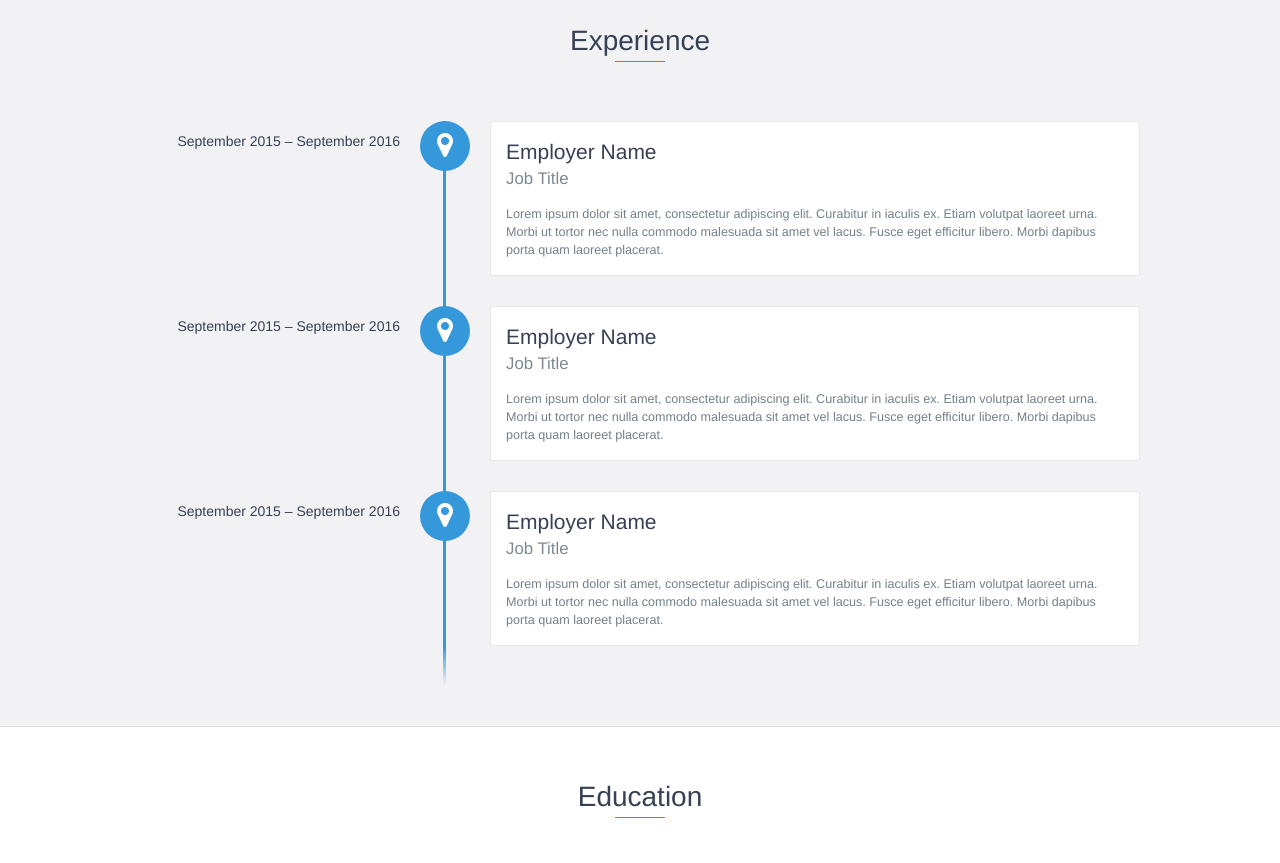
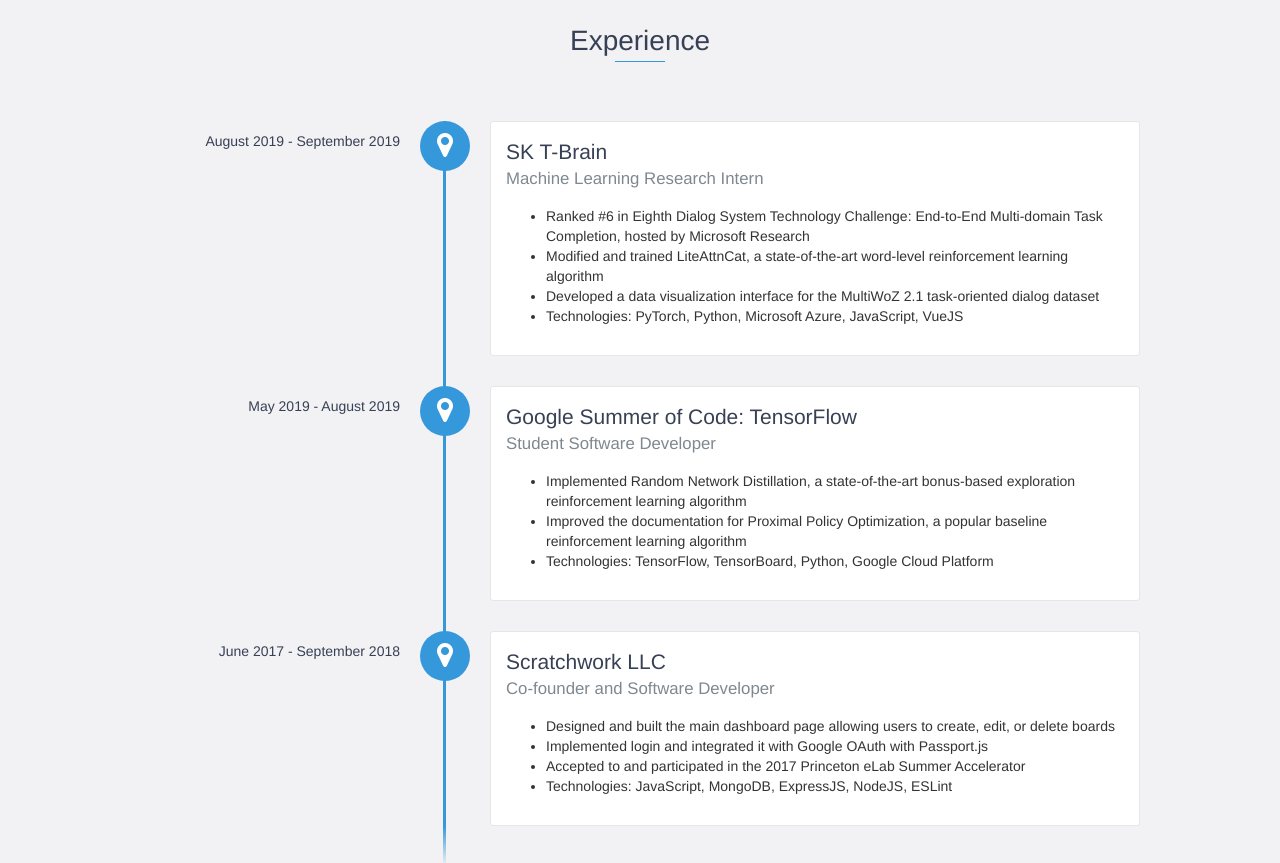
Before and after one commit to seungjaeryanlee/seungjaeryanlee.github.io, a plain HTML site: page index.html in a window 1280 px wide. Shown: the part 1060-1923 px from the top of the page. Drawn offline with nearby package versions, Linux system fonts and the light colour scheme.

Commit message:
Update the experience section

```diff
--- a/index.html
+++ b/index.html
@@ -91,28 +91,60 @@
     <div id="experience" class="background-alt">
         <h2 class="heading">Experience</h2>
         <div id="experience-timeline">
-            <div data-date="September 2015 – September 2016">
-                <h3>Employer Name</h3>
-                <h4>Job Title</h4>
+            <div data-date="August 2019 - September 2019">
+                <h3>SK T-Brain</h3>
+                <h4>Machine Learning Research Intern</h4>
+                <ul>
+                    <li>
+                        Ranked #6 in Eighth Dialog System Technology Challenge: End-to-End Multi-domain Task Completion, hosted by Microsoft Research
+                    </li>
+                    <li>
+                        Modified and trained LiteAttnCat, a state-of-the-art word-level reinforcement learning algorithm
+                    </li>
+                    <li>
+                        Developed a data visualization interface for the MultiWoZ 2.1 task-oriented dialog dataset
+                    </li>
+                    <li>
+                        Technologies: PyTorch, Python, Microsoft Azure, JavaScript, VueJS
+                    </li>
+                </ul>
                 <p>
-                    Lorem ipsum dolor sit amet, consectetur adipiscing elit. Curabitur in iaculis ex. Etiam volutpat laoreet urna. Morbi ut tortor nec nulla commodo malesuada sit amet vel lacus. Fusce eget efficitur libero. Morbi dapibus porta quam laoreet placerat.
                 </p>
             </div>
 
-            <div data-date="September 2015 – September 2016">
-                <h3>Employer Name</h3>
-                <h4>Job Title</h4>
-                <p>
-                    Lorem ipsum dolor sit amet, consectetur adipiscing elit. Curabitur in iaculis ex. Etiam volutpat laoreet urna. Morbi ut tortor nec nulla commodo malesuada sit amet vel lacus. Fusce eget efficitur libero. Morbi dapibus porta quam laoreet placerat.
-                </p>
+            <div data-date="May 2019 - August 2019">
+                <h3>Google Summer of Code: TensorFlow</h3>
+                <h4>Student Software Developer</h4>
+                <ul>
+                    <li>
+                        Implemented Random Network Distillation, a state-of-the-art bonus-based exploration reinforcement learning algorithm
+                    </li>
+                    <li>
+                        Improved the documentation for Proximal Policy Optimization, a popular baseline reinforcement learning algorithm
+                    </li>
+                    <li>
+                        Technologies: TensorFlow, TensorBoard, Python, Google Cloud Platform
+                    </li>
+                </ul>
             </div>
 
-            <div data-date="September 2015 – September 2016">
-                <h3>Employer Name</h3>
-                <h4>Job Title</h4>
-                <p>
-                    Lorem ipsum dolor sit amet, consectetur adipiscing elit. Curabitur in iaculis ex. Etiam volutpat laoreet urna. Morbi ut tortor nec nulla commodo malesuada sit amet vel lacus. Fusce eget efficitur libero. Morbi dapibus porta quam laoreet placerat.
-                </p>
+            <div data-date="June 2017 - September 2018">
+                <h3>Scratchwork LLC</h3>
+                <h4>Co-founder and Software Developer</h4>
+                <ul>
+                    <li>
+                        Designed and built the main dashboard page allowing users to create, edit, or delete boards
+                    </li>
+                    <li>
+                        Implemented login and integrated it with Google OAuth with Passport.js
+                    </li>
+                    <li>
+                        Accepted to and participated in the 2017 Princeton eLab Summer Accelerator
+                    </li>
+                    <li>
+                        Technologies: JavaScript, MongoDB, ExpressJS, NodeJS, ESLint
+                    </li>
+                </ul>
             </div>
         </div>
     </div>
```
